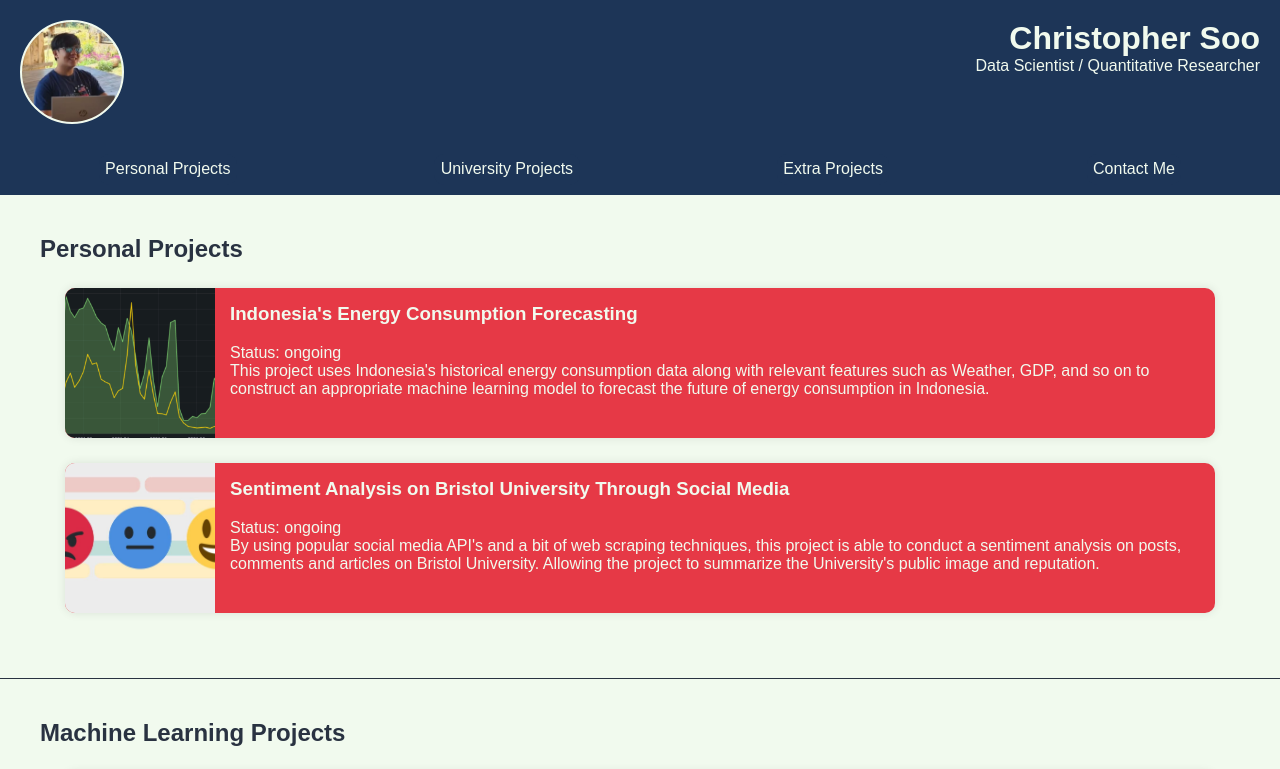
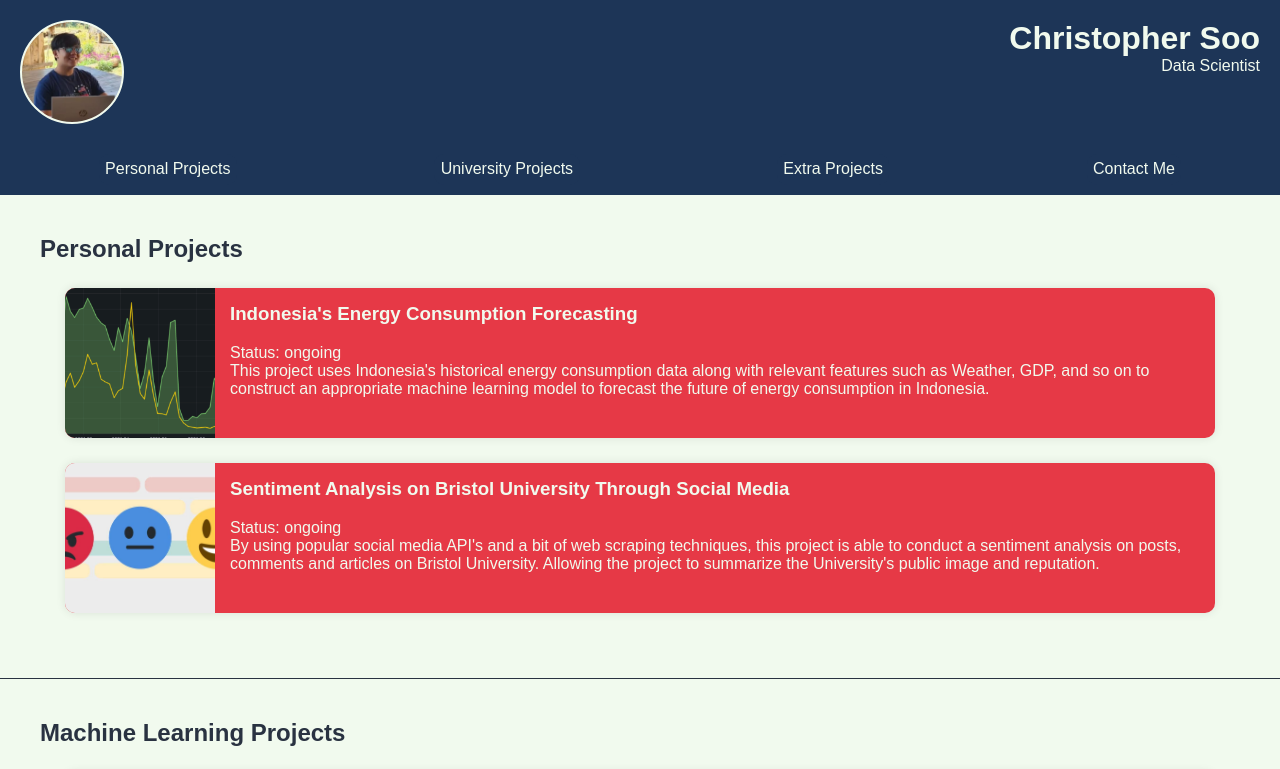
Before and after one commit to christophersoo/cv, a plain HTML site: page index.html in a window 1280 px wide. Shown: the top 769 px of the page. Drawn offline with Linux system fonts and the light colour scheme.

Commit message:
Update index.html

```diff
--- a/index.html
+++ b/index.html
@@ -15,7 +15,7 @@
     </div>
     <div class="right-container">
         <h1>Christopher Soo</h1>
-        <p>Data Scientist / Quantitative Researcher</p>
+        <p>Data Scientist</p>
     </div>
 </header>
 
```
